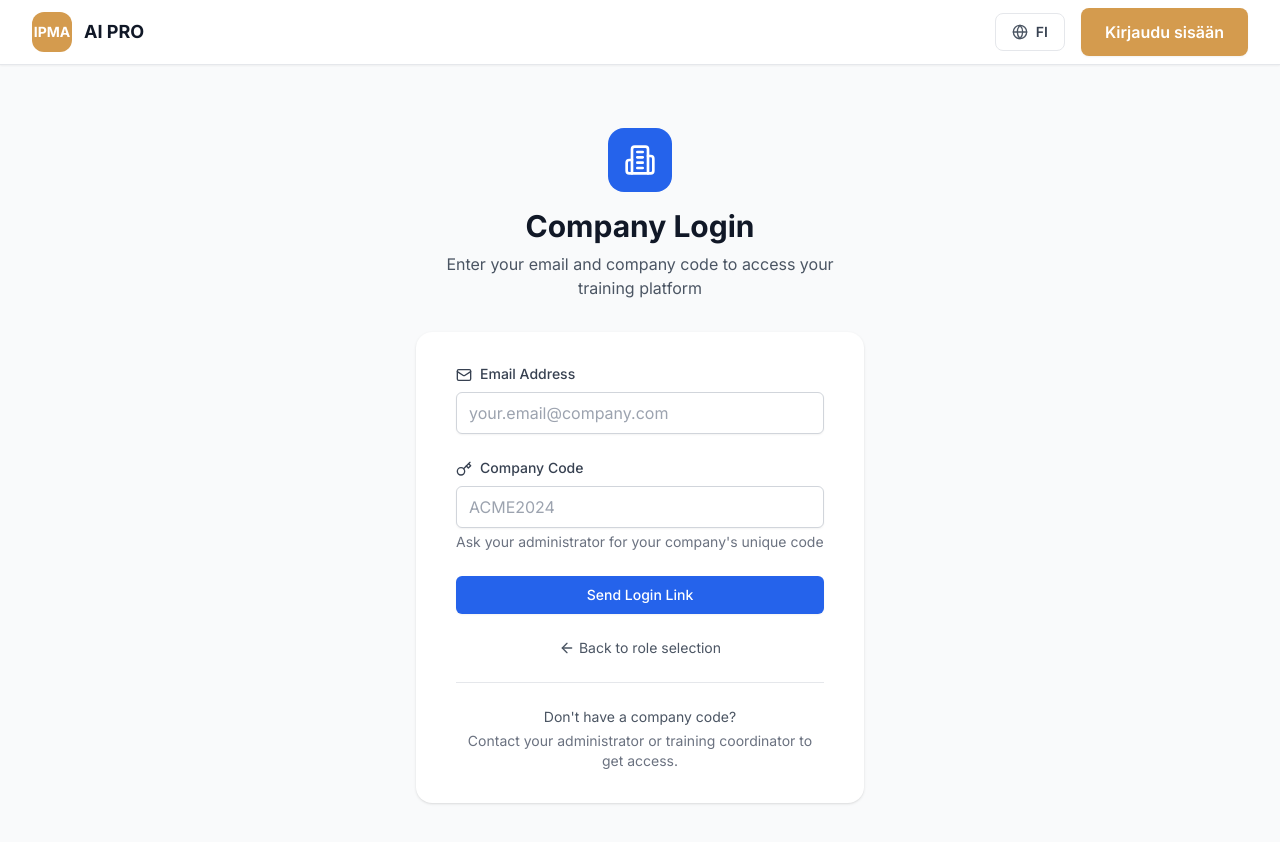
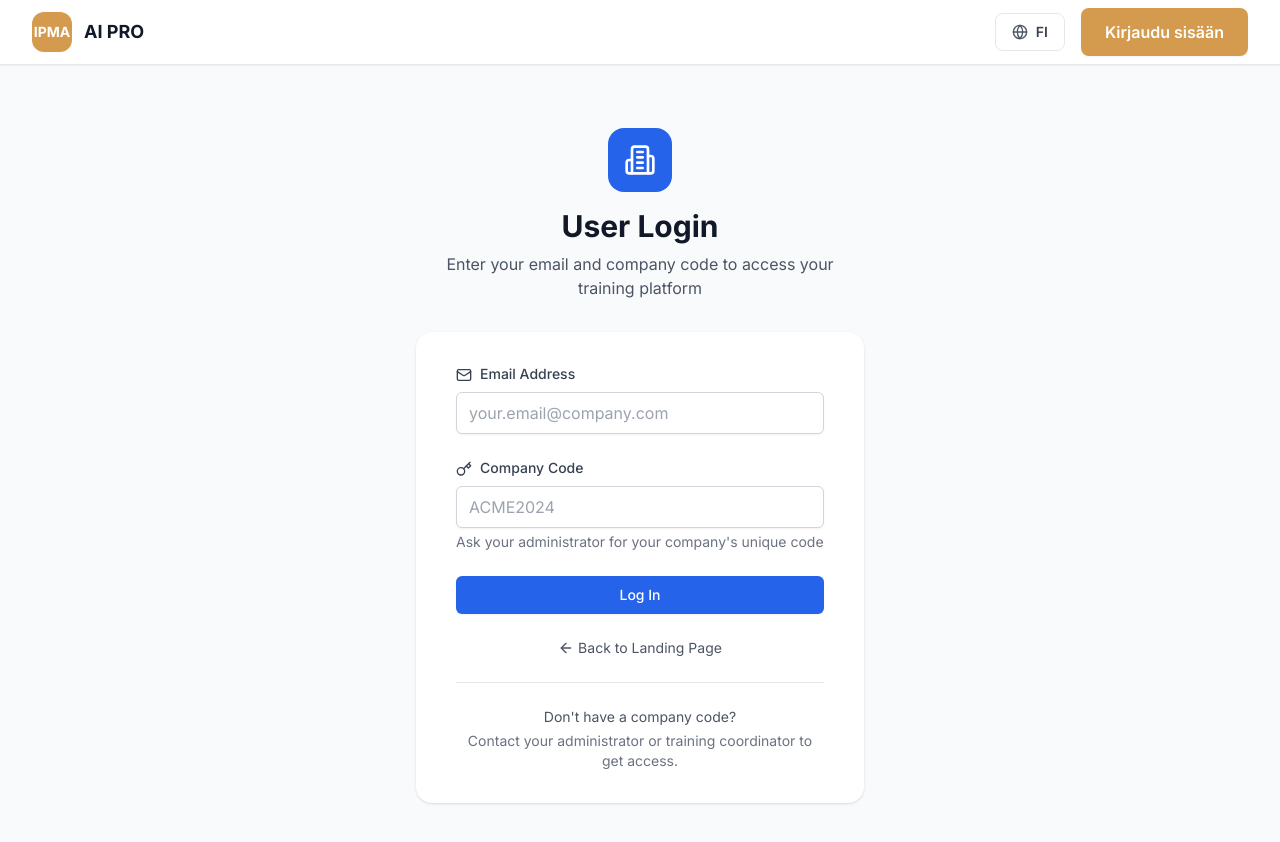
Before and after one commit to NiklasKosonen/ipma-cert-prep, a React (Vite) app: page /auth/company in a window 1280 px wide. Shown: the top 842 px of the page. Built offline with nearby package versions, Linux system fonts and the light colour scheme.

Commit message:
Fix company code expiration dates and improve login UI
- Update company code expiration dates to 2025
- Change 'Company Login' to 'User Login'
- Change 'Send Login Link' button to 'Log In'
- Change back button to go to landing page with 'Back to Landing Page' text

```diff
--- a/src/lib/mockData.ts
+++ b/src/lib/mockData.ts
@@ -144,7 +144,7 @@ export const mockCompanyCodes: CompanyCode[] = [
     companyName: 'Acme Corporation',
     isActive: true,
     maxUsers: 50,
-    expiresAt: '2024-12-31T23:59:59Z',
+    expiresAt: '2025-12-31T23:59:59Z',
     createdAt: '2024-01-01T00:00:00Z',
     updatedAt: '2024-01-01T00:00:00Z',
   },
@@ -154,7 +154,7 @@ export const mockCompanyCodes: CompanyCode[] = [
     companyName: 'Tech Solutions Ltd',
     isActive: true,
     maxUsers: 25,
-    expiresAt: '2024-12-31T23:59:59Z',
+    expiresAt: '2025-12-31T23:59:59Z',
     createdAt: '2024-01-01T00:00:00Z',
     updatedAt: '2024-01-01T00:00:00Z',
   },
@@ -164,7 +164,7 @@ export const mockCompanyCodes: CompanyCode[] = [
     companyName: 'Consulting Partners',
     isActive: false,
     maxUsers: 10,
-    expiresAt: '2024-06-30T23:59:59Z',
+    expiresAt: '2025-06-30T23:59:59Z',
     createdAt: '2024-01-01T00:00:00Z',
     updatedAt: '2024-01-01T00:00:00Z',
   },
--- a/src/pages/auth/CompanyLogin.tsx
+++ b/src/pages/auth/CompanyLogin.tsx
@@ -51,7 +51,7 @@ export const CompanyLogin = () => {
             <Building2 className="w-8 h-8 text-white" />
           </div>
           <h2 className="text-3xl font-bold text-gray-900 mb-2">
-            Company Login
+            User Login
           </h2>
           <p className="text-gray-600">
             Enter your email and company code to access your training platform
@@ -120,17 +120,17 @@ export const CompanyLogin = () => {
                 disabled={loading}
                 className="w-full flex justify-center py-2 px-4 border border-transparent rounded-md shadow-sm text-sm font-medium text-white bg-primary-600 hover:bg-primary-700 focus:outline-none focus:ring-2 focus:ring-offset-2 focus:ring-primary-500 disabled:opacity-50 disabled:cursor-not-allowed"
               >
-                {loading ? 'Sending Login Link...' : 'Send Login Link'}
+                {loading ? 'Logging In...' : 'Log In'}
               </button>
             </div>
 
             <div className="text-center">
               <Link
-                to="/auth"
+                to="/"
                 className="flex items-center justify-center text-sm text-gray-600 hover:text-gray-500"
               >
                 <ArrowLeft className="w-4 h-4 mr-1" />
-                Back to role selection
+                Back to Landing Page
               </Link>
             </div>
           </form>
```
